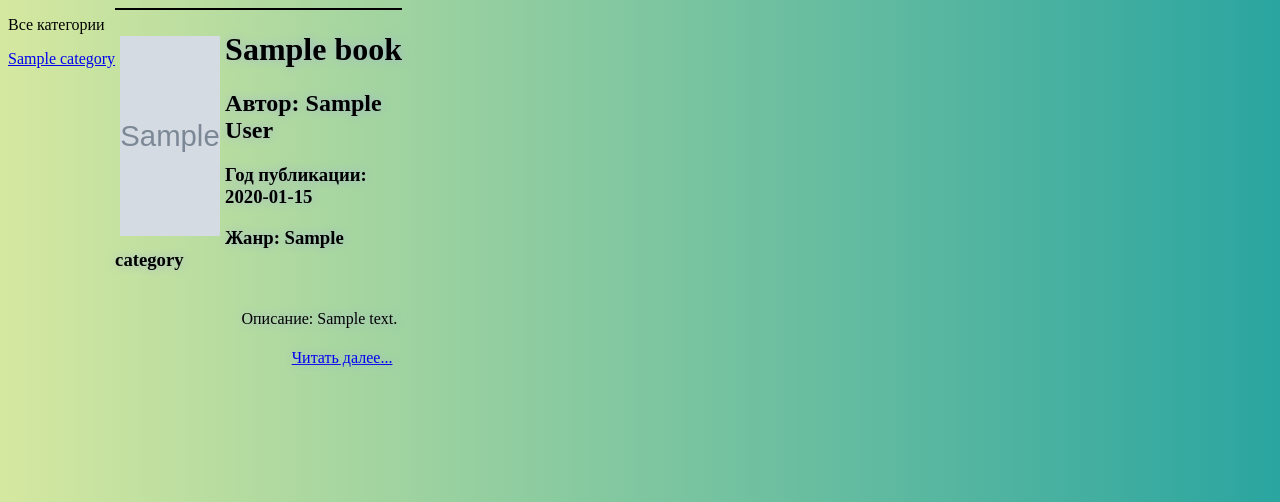
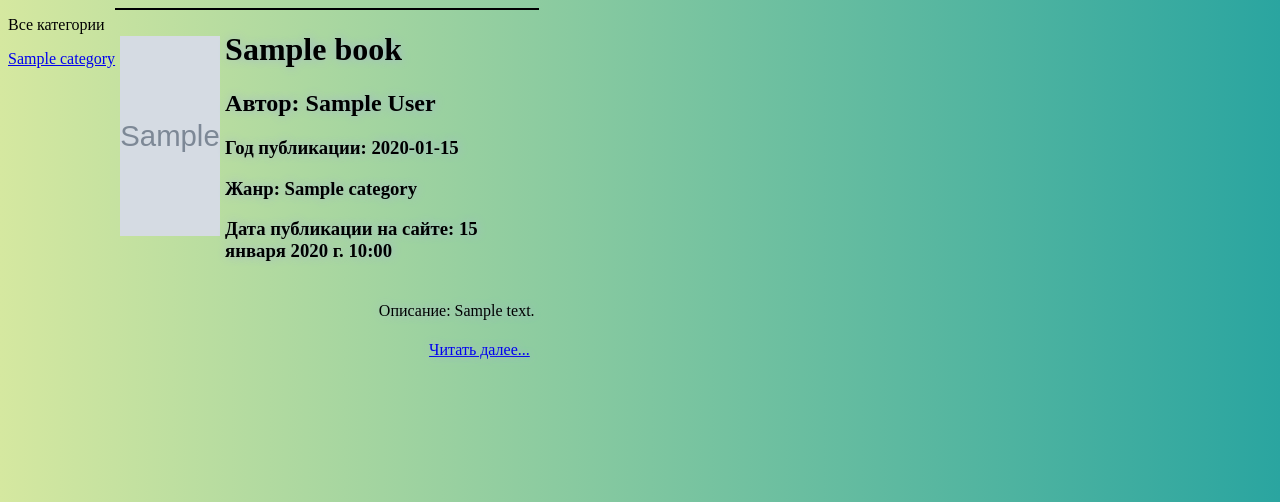
Before and after one commit to piplofen/web_developer, a Django app: page / in a window 1280 px wide. Shown: the part 58-560 px from the top of the page. Run offline with Django 4.2, Linux system fonts and the light colour scheme; tables that the repository leaves empty hold one stand-in row (values such as "Sample post"); grey boxes marked "Sample" are stand-in pictures.

Commit message:
piplofen

```diff
--- a/web_developer/book/templates/book/book.html
+++ b/web_developer/book/templates/book/book.html
@@ -13,6 +13,7 @@
           <h2>Автор: {{ i.author }}</h2>
           <h3>Год публикации: {{ i.date_published }}</h3>
           <h3>Жанр: {{ i.category }}</h3>
+          <h3>Дата публикации на сайте: {{ i.time_create }}</h3>
           <div class="open">
               <p>Описание: {{ i.description|truncatewords:50 }}</p>
               <p class="open"><a href="{% url 'book' i.pk %}">Читать далее...</a></p>
```
